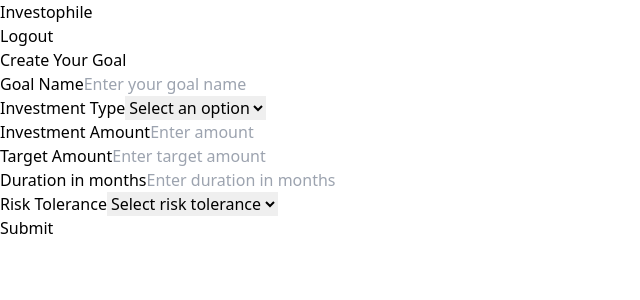
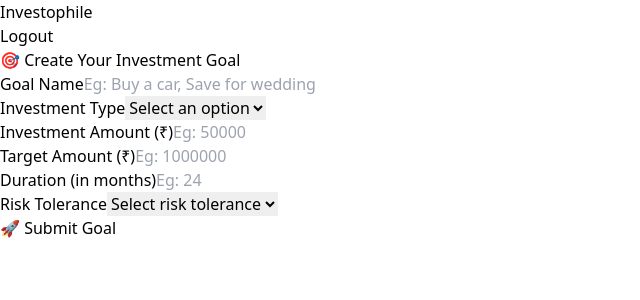
Before and after one commit to akhilkk0803/InvestoPhile, a React (Vite) app in the folder Frontend/: page /createGoal in a window 1280 px wide. Shown: the top 300 px of the page, without its empty margins (0-640 px from the left). Built offline with nearby package versions, Linux system fonts and the light colour scheme.

Commit message:
ui changes

```diff
--- a/Frontend/src/components/GoalForm.jsx
+++ b/Frontend/src/components/GoalForm.jsx
@@ -33,7 +33,8 @@
     if (name === "investmentType" && value === "Sip") {
       setSnackbar({
         open: true,
-        message: "SIP option is in progress and will be available soon!",
+        message: "Will be avaiable soon",
+        severity: "info",
         severity: "info",
       });
 
@@ -49,7 +50,6 @@
 
   const handleSubmit = async (e) => {
     e.preventDefault();
-    try {
     if (formData.investmentType === "Sip") {
       setSnackbar({
         open: true,
@@ -59,15 +59,18 @@
       return;
     }
 
+    try {
       await axios.post(url + "user/createGoal", {
         userToken: localStorage.getItem("token"),
         goalDetails: formData,
       });
+
       setSnackbar({
         open: true,
         message: "Goal created successfully!",
         severity: "success",
       });
+
       setTimeout(() => {
         navigate("/dashboard");
       }, 2000);
@@ -81,20 +84,21 @@
   };
 
   return (
-    <div className="flex items-center justify-center min-h-screen bg-gray-100">
+    <div className="flex items-center justify-center min-h-screen  p-4">
       <form
-        className="w-full max-w-md bg-white p-6 rounded-lg shadow-md"
+        className="w-full max-w-xl bg-white p-8 rounded-2xl shadow-xl border border-gray-200"
         onSubmit={handleSubmit}
       >
-        <h2 className="text-2xl font-bold text-gray-800 mb-6">
-          Create Your Goal
+        <h2 className="text-3xl font-bold text-gray-800 mb-8 text-center">
+          🎯 Create Your Investment Goal
         </h2>
 
-        {/* Goal Name */}
-        <div className="mb-4">
+        {/* Input Group */}
+        <div className="space-y-5">
+          <div>
             <label
               htmlFor="goalName"
-            className="block text-sm font-medium text-gray-700"
+              className="text-sm font-semibold text-gray-700"
             >
               Goal Name
             </label>
@@ -104,16 +108,16 @@
               name="goalName"
               value={formData.goalName}
               onChange={handleChange}
-            className="mt-1 block w-full px-4 py-2 border border-gray-300 rounded-lg shadow-sm focus:ring-blue-500 focus:border-blue-500"
-            placeholder="Enter your goal name"
+              className="mt-1 w-full px-4 py-2 border rounded-xl shadow-sm focus:ring-2 focus:ring-blue-400 focus:outline-none"
+              placeholder="Eg: Buy a car, Save for wedding"
+              required
             />
           </div>
 
-        {/* Investment Type */}
-        <div className="mb-4">
+          <div>
             <label
               htmlFor="investmentType"
-            className="block text-sm font-medium text-gray-700"
+              className="text-sm font-semibold text-gray-700"
             >
               Investment Type
             </label>
@@ -122,22 +126,21 @@
               name="investmentType"
               value={formData.investmentType}
               onChange={handleChange}
-            className="mt-1 block w-full px-4 py-2 border border-gray-300 rounded-lg shadow-sm focus:ring-blue-500 focus:border-blue-500"
+              className="mt-1 w-full px-4 py-2 border rounded-xl shadow-sm focus:ring-2 focus:ring-blue-400 focus:outline-none"
+              required
             >
               <option value="">Select an option</option>
-            <option value="Sip" >
-              SIP
-            </option>
+              <option value="Sip">SIP</option>
               <option value="Lumpsum">Lump Sum</option>
             </select>
           </div>
 
-        <div className="mb-4">
+          <div>
             <label
               htmlFor="investmentAmount"
-            className="block text-sm font-medium text-gray-700"
+              className="text-sm font-semibold text-gray-700"
             >
-            Investment Amount
+              Investment Amount (₹)
             </label>
             <input
               type="number"
@@ -145,18 +148,18 @@
               name="investmentAmount"
               value={formData.investmentAmount}
               onChange={handleChange}
-            className="mt-1 block w-full px-4 py-2 border border-gray-300 rounded-lg shadow-sm focus:ring-blue-500 focus:border-blue-500"
-            placeholder="Enter amount"
+              className="mt-1 w-full px-4 py-2 border rounded-xl shadow-sm focus:ring-2 focus:ring-blue-400 focus:outline-none"
+              placeholder="Eg: 50000"
+              required
             />
           </div>
 
-        {/* Target Amount */}
-        <div className="mb-4">
+          <div>
             <label
               htmlFor="targetAmount"
-            className="block text-sm font-medium text-gray-700"
+              className="text-sm font-semibold text-gray-700"
             >
-            Target Amount
+              Target Amount (₹)
             </label>
             <input
               type="number"
@@ -164,18 +167,18 @@
               name="targetAmount"
               value={formData.targetAmount}
               onChange={handleChange}
-            className="mt-1 block w-full px-4 py-2 border border-gray-300 rounded-lg shadow-sm focus:ring-blue-500 focus:border-blue-500"
-            placeholder="Enter target amount"
+              className="mt-1 w-full px-4 py-2 border rounded-xl shadow-sm focus:ring-2 focus:ring-blue-400 focus:outline-none"
+              placeholder="Eg: 1000000"
+              required
             />
           </div>
 
-        {/* Duration */}
-        <div className="mb-4">
+          <div>
             <label
               htmlFor="duration"
-            className="block text-sm font-medium text-gray-700"
+              className="text-sm font-semibold text-gray-700"
             >
-            Duration in months
+              Duration (in months)
             </label>
             <input
               type="number"
@@ -183,16 +186,16 @@
               name="duration"
               value={formData.duration}
               onChange={handleChange}
-            className="mt-1 block w-full px-4 py-2 border border-gray-300 rounded-lg shadow-sm focus:ring-blue-500 focus:border-blue-500"
-            placeholder="Enter duration in months"
+              className="mt-1 w-full px-4 py-2 border rounded-xl shadow-sm focus:ring-2 focus:ring-blue-400 focus:outline-none"
+              placeholder="Eg: 24"
+              required
             />
           </div>
 
-        {/* Risk Tolerance */}
-        <div className="mb-4">
+          <div>
             <label
               htmlFor="riskTolerance"
-            className="block text-sm font-medium text-gray-700"
+              className="text-sm font-semibold text-gray-700"
             >
               Risk Tolerance
             </label>
@@ -201,7 +204,8 @@
               name="riskTolerance"
               value={formData.riskTolerance}
               onChange={handleChange}
-            className="mt-1 block w-full px-4 py-2 border border-gray-300 rounded-lg shadow-sm focus:ring-blue-500 focus:border-blue-500"
+              className="mt-1 w-full px-4 py-2 border rounded-xl shadow-sm focus:ring-2 focus:ring-blue-400 focus:outline-none"
+              required
             >
               <option value="">Select risk tolerance</option>
               <option value="Very Low">Very Low</option>
@@ -211,22 +215,23 @@
               <option value="Very High">Very High</option>
             </select>
           </div>
+        </div>
 
         {/* Submit Button */}
-        <div className="flex justify-center">
+        <div className="flex justify-center mt-8">
           <button
             type="submit"
-            className="px-6 py-2 bg-green-600 text-white rounded-lg shadow-lg hover:bg-green-700 transition"
+            className="w-full py-3 bg-green-600 text-white text-lg font-semibold rounded-xl shadow-md hover:bg-green-700 transition-all duration-300"
           >
-            Submit
+            🚀 Submit Goal
           </button>
         </div>
       </form>
 
-      {/* Snackbar */}
+      {/* Snackbar for messages */}
       <Snackbar
         open={snackbar.open}
-        autoHideDuration={6000}
+        autoHideDuration={5000}
         onClose={handleSnackbarClose}
         anchorOrigin={{ vertical: "top", horizontal: "center" }}
       >
@@ -236,8 +241,13 @@
           sx={{
             width: "100%",
             backgroundColor:
-              snackbar.severity === "error" ? "#8B0000" : "#006400", // Dark red for error, dark green for success
+              snackbar.severity === "error"
+                ? "#8B0000"
+                : snackbar.severity === "info"
+                ? "#007BFF"
+                : "#006400",
             color: "white",
+            fontWeight: 500,
           }}
         >
           {snackbar.message}
--- a/Frontend/src/components/Login.jsx
+++ b/Frontend/src/components/Login.jsx
@@ -49,7 +49,9 @@
         horizontal: "right",
       });
       localStorage.setItem("token", res.data.token);
-      navigate("/dashboard");
+      setTimeout(() => {
+        navigate("/dashboard");
+      }, 2000);
     } catch (error) {
       setSnackbar({
         open: true,
--- a/Frontend/src/components/SingleGoal.jsx
+++ b/Frontend/src/components/SingleGoal.jsx
@@ -134,7 +134,6 @@
           )}
         </div>
 
-        {/* Progress Chart */}
         <div className="bg-white rounded-xl shadow p-6 md:p-10 flex flex-col items-center space-y-6">
           <h2 className="text-2xl font-bold">📊 Progress Over Time</h2>
           {goal?.progress?.length > 0 ? (
```
Lines whose indentation alone changed are shown as unchanged.
